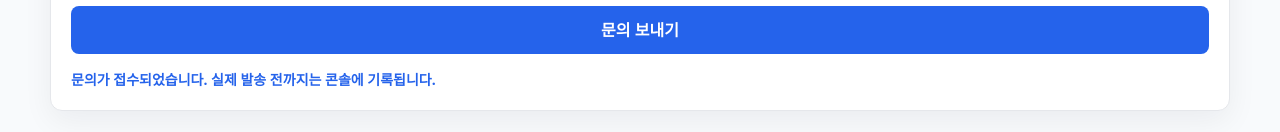
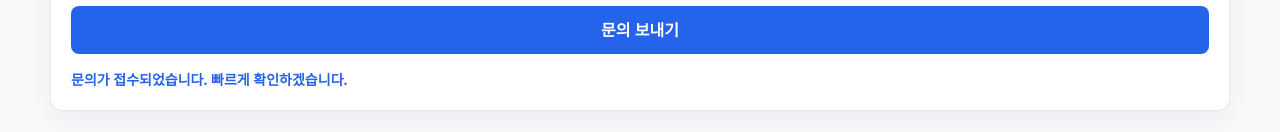
Before and after one commit to agfe228-creator/baraissue-git, a Next.js app: page /contact in a window 1280 px wide. Both pictures are taken after typing "Sample", "name@example.com", "Sample" into the empty fields and a click on the button "문의 보내기". Shown: the part 668-800 px from the top of the page. Built offline with nearby package versions, Linux system fonts and the light colour scheme; no server answers.

Commit message:
Improve AdSense readiness: contact form

```diff
--- a/src/components/ContactForm.tsx
+++ b/src/components/ContactForm.tsx
@@ -19,7 +19,7 @@ export function ContactForm() {
       <input name="email" required type="email" placeholder="이메일" className="h-12 rounded-lg border border-bara-line px-4" />
       <textarea name="message" required placeholder="문의 내용" rows={6} className="rounded-lg border border-bara-line p-4" />
       <button className="h-12 rounded-lg bg-bara-blue font-black text-white">문의 보내기</button>
-      {sent ? <p className="text-sm font-bold text-bara-blue">문의가 접수되었습니다. 실제 발송 전까지는 콘솔에 기록됩니다.</p> : null}
+      {sent ? <p className="text-sm font-bold text-bara-blue">문의가 접수되었습니다. 빠르게 확인하겠습니다.</p> : null}
     </form>
   );
 }
```
